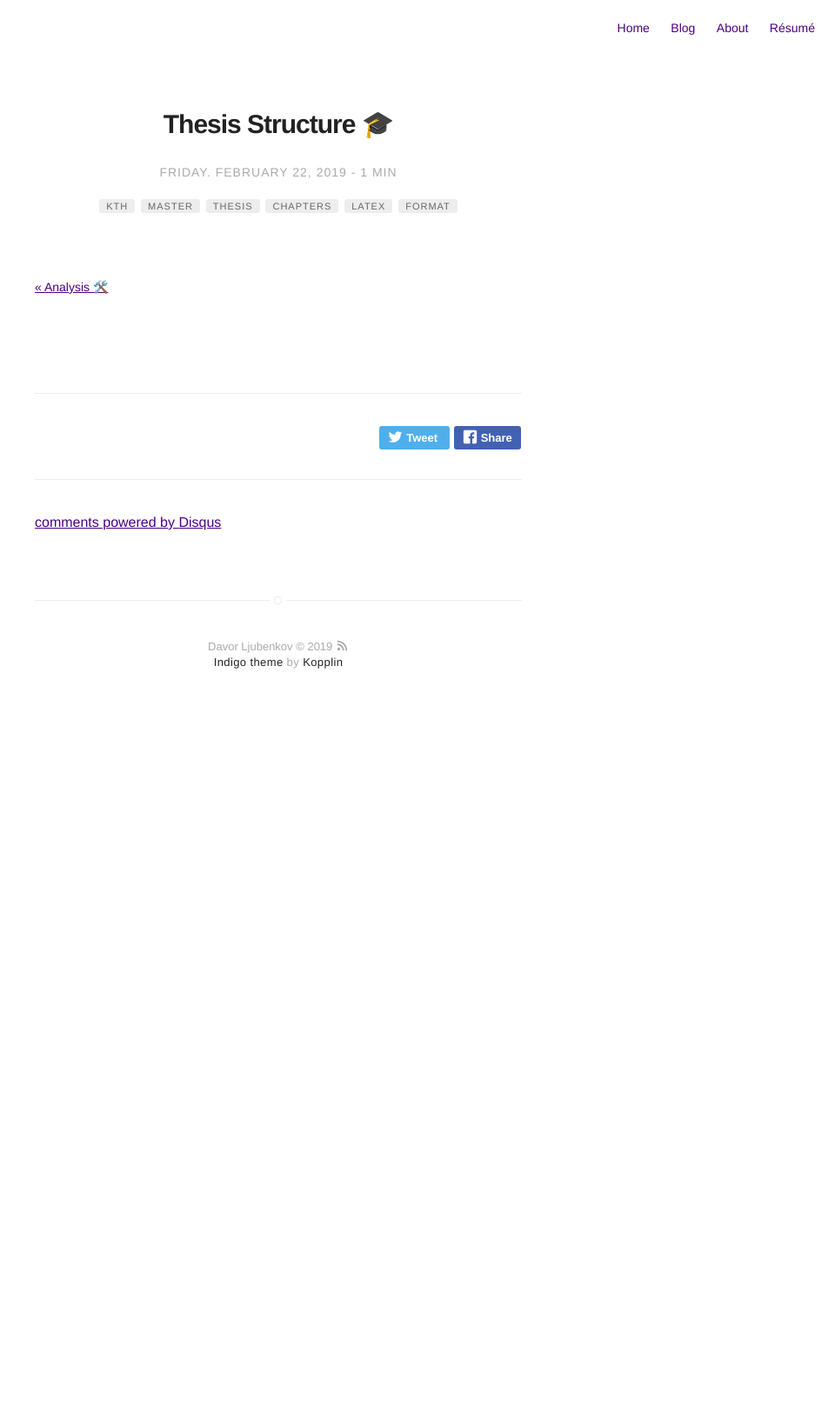
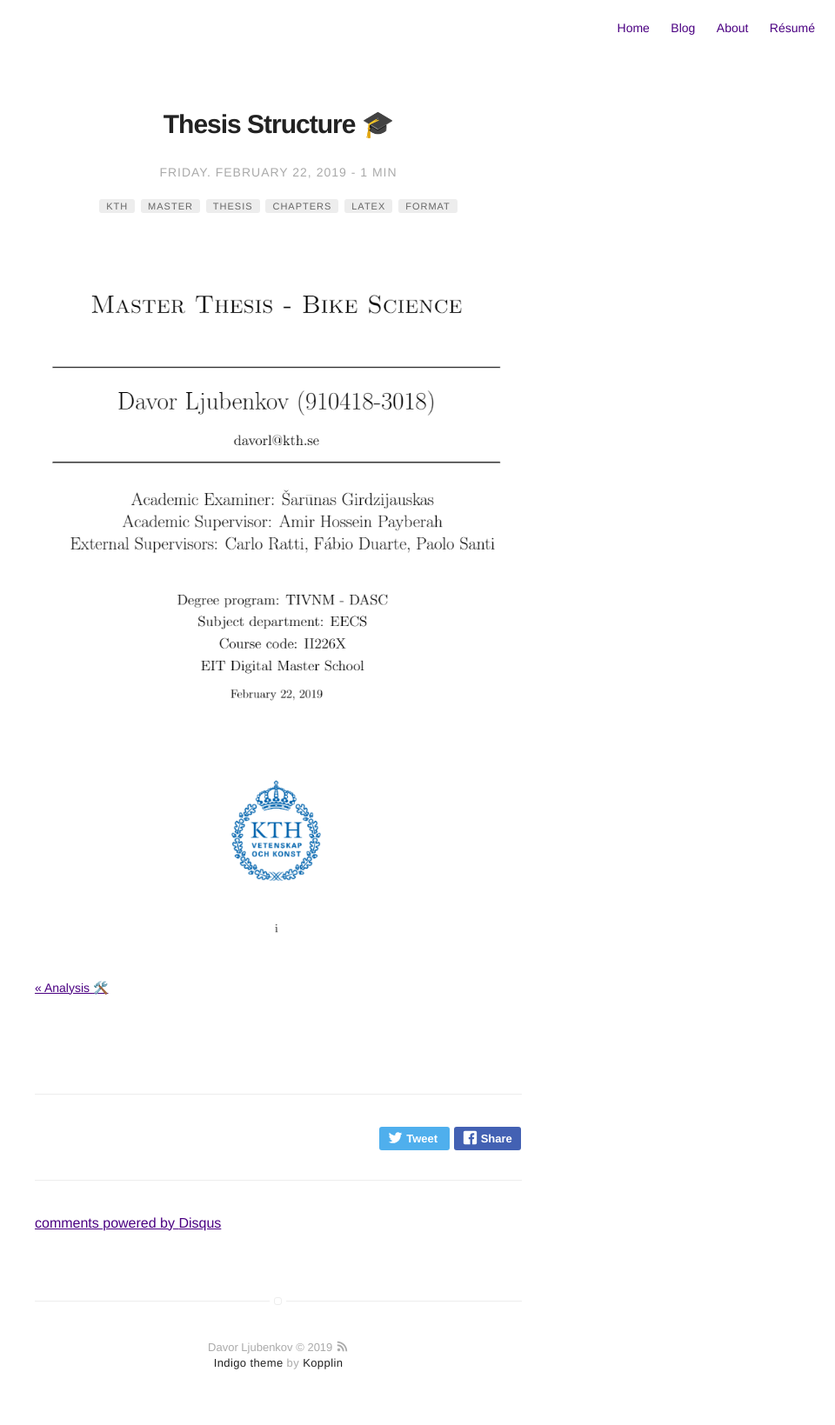
Before and after one commit to dljubenk/dljubenk.github.io, a Jekyll site: the page built from _posts/2019-02-22-thesis-structure.markdown, in a window 1280 px wide. Shown: the whole page at 87% size, without its empty margins (320-1280 px from the left). Built offline with Jekyll 4.4.1, drawn with Linux system fonts in a browser that asks for light colours; emoji names are drawn with the system emoji font; comment, search, counter and statistics services are not loaded; before the commit the page ends 900 px from its top, so only the background shows below that.

Commit message:
Update 2019-02-22-thesis-structure.markdown

```diff
--- a/_posts/2019-02-22-thesis-structure.markdown
+++ b/_posts/2019-02-22-thesis-structure.markdown
@@ -17,3 +17,21 @@ description: Analysis
 jemoji: '<img class="emoji" title=":mortar_board:" alt=":mortar_board:" src="https://assets.github.com/images/icons/emoji/unicode/1f393.png" height="20" width="20" align="absmiddle">'
 
 ---
+
+![Markdown Image][1]
+
+
+
+
+
+
+
+
+
+
+
+
+
+
+
+[1]: /assets/images/page1.png
```
